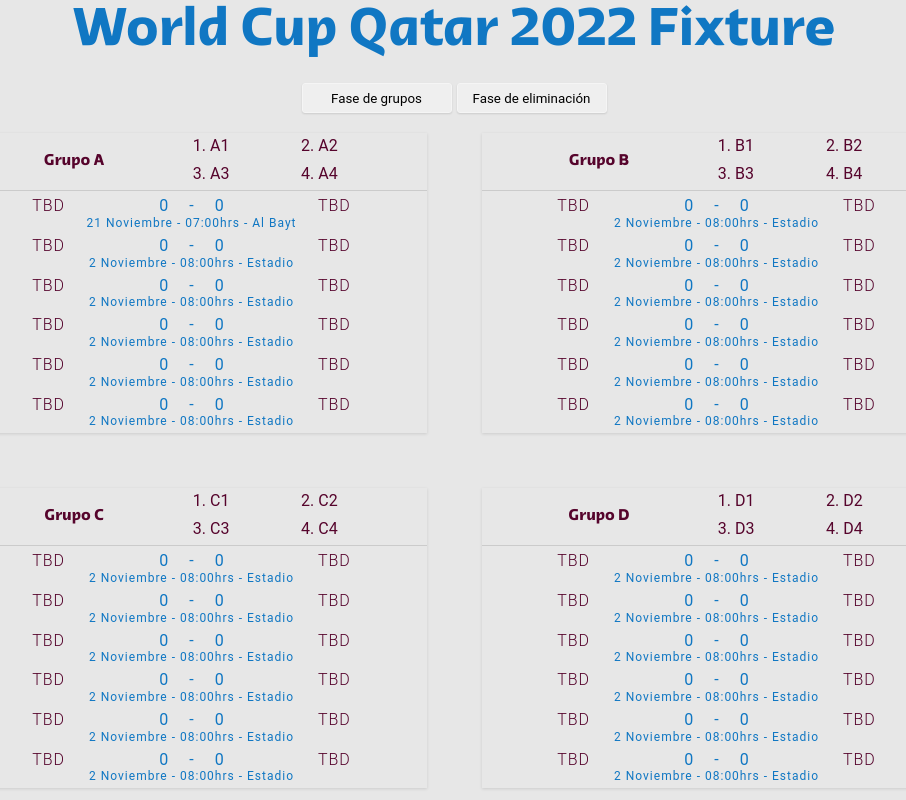
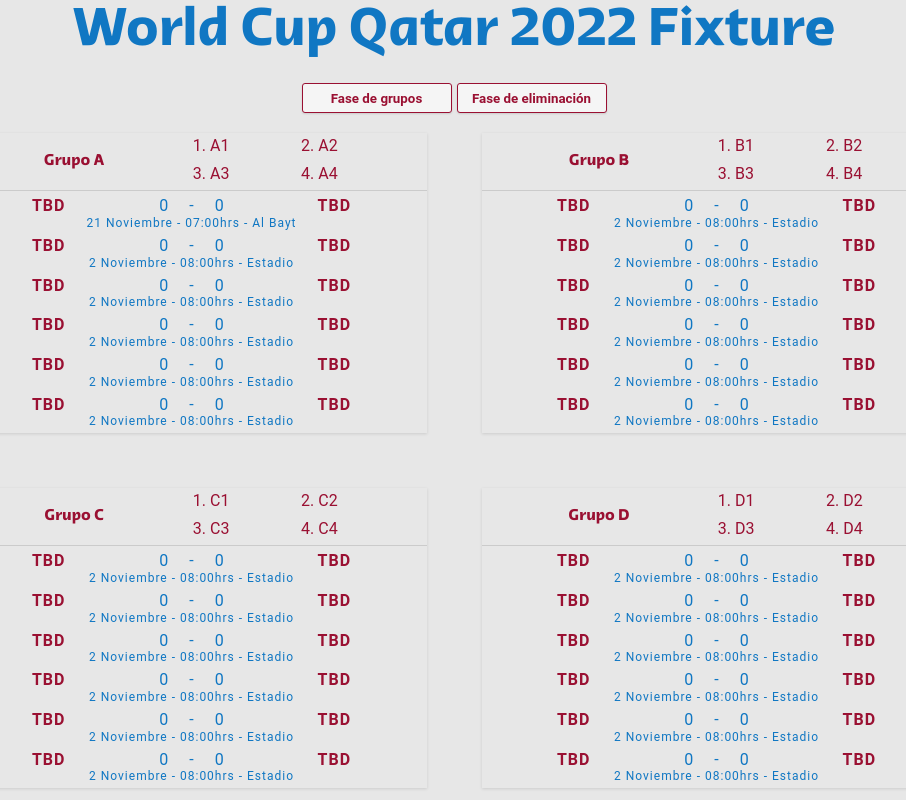
Before and after one commit to SmaelNicolas/fixtureqatar, a React (Create React App) app: page / in a window 1280 px wide. Shown: the top 800 px of the page, without its empty margins (186-1092 px from the left). Built offline with nearby package versions, Linux system fonts and the light colour scheme.

Commit message:
colors sryles

```diff
--- a/src/CommonStyledComponents.js
+++ b/src/CommonStyledComponents.js
@@ -6,9 +6,12 @@ export const ButtonSelection = styled.button`
 	cursor: pointer;
 	border-radius: 3px;
 	border: none;
-	border: 1px solid #f5f5f5;
+	border: 1px solid var(--clrs--Garnet);
 	box-shadow: 0 1px 2px 0 rgb(0 0 0 / 12%);
 	transition: 0.2s linear;
+	color: var(--clrs--Garnet);
+	font-weight: 700;
+	background-color: #f5f5f5;
 
 	&:hover {
 		transition: 0.2s linear;
@@ -17,7 +20,7 @@ export const ButtonSelection = styled.button`
 `;
 
 export const Team = styled.div`
-	font-weight: 300;
+	font-weight: 600;
 	letter-spacing: 1px;
 	color: var(--clrs--Garnet);
 `;
--- a/src/GlobalStyles.js
+++ b/src/GlobalStyles.js
@@ -30,7 +30,7 @@ export const GlobalStyle = createGlobalStyle`
         --clrs--lblue : #49BCE3;
         --clrs--blue : #1077C3;
         --clrs--yellow : #FEC310;
-        --clrs--Garnet : #56042C;
+        --clrs--Garnet : #9a1032;
 
 
      }
```
